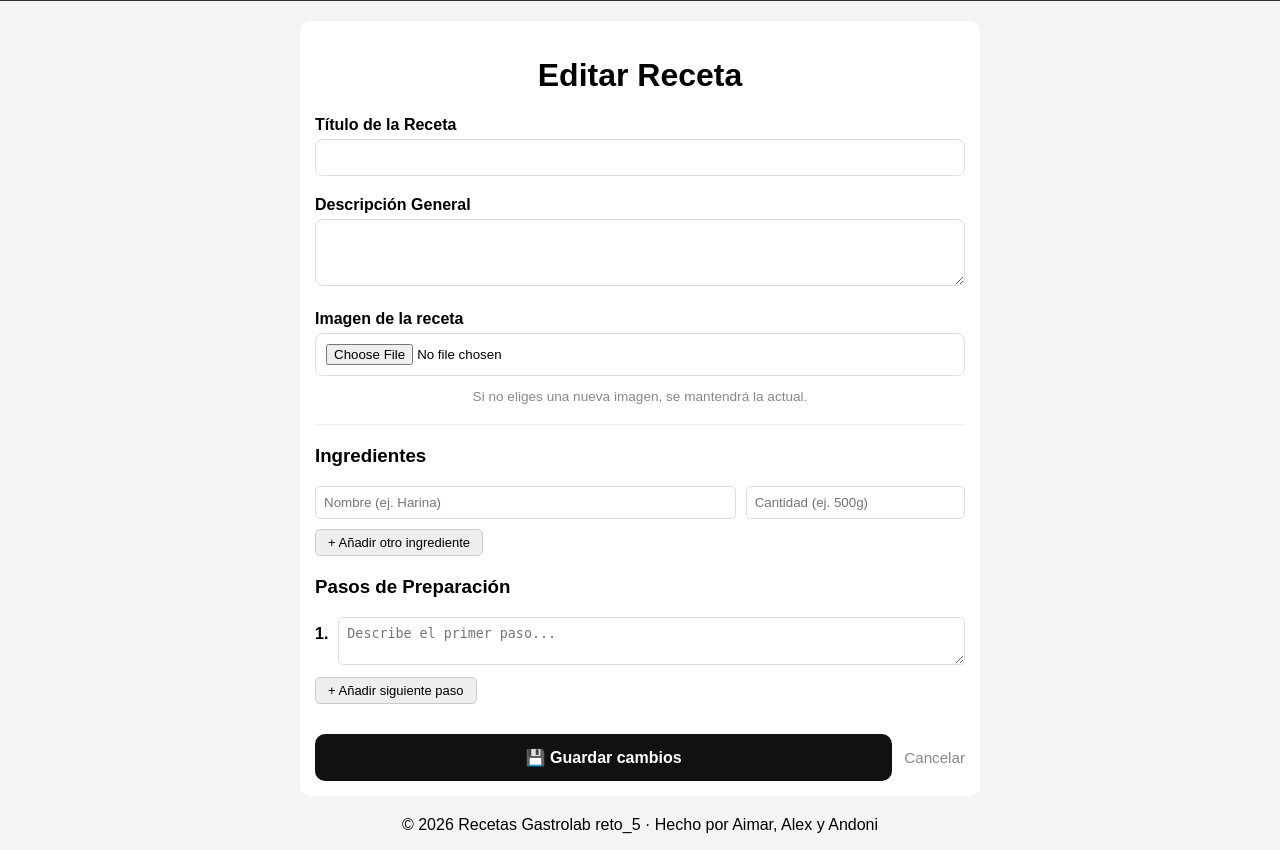
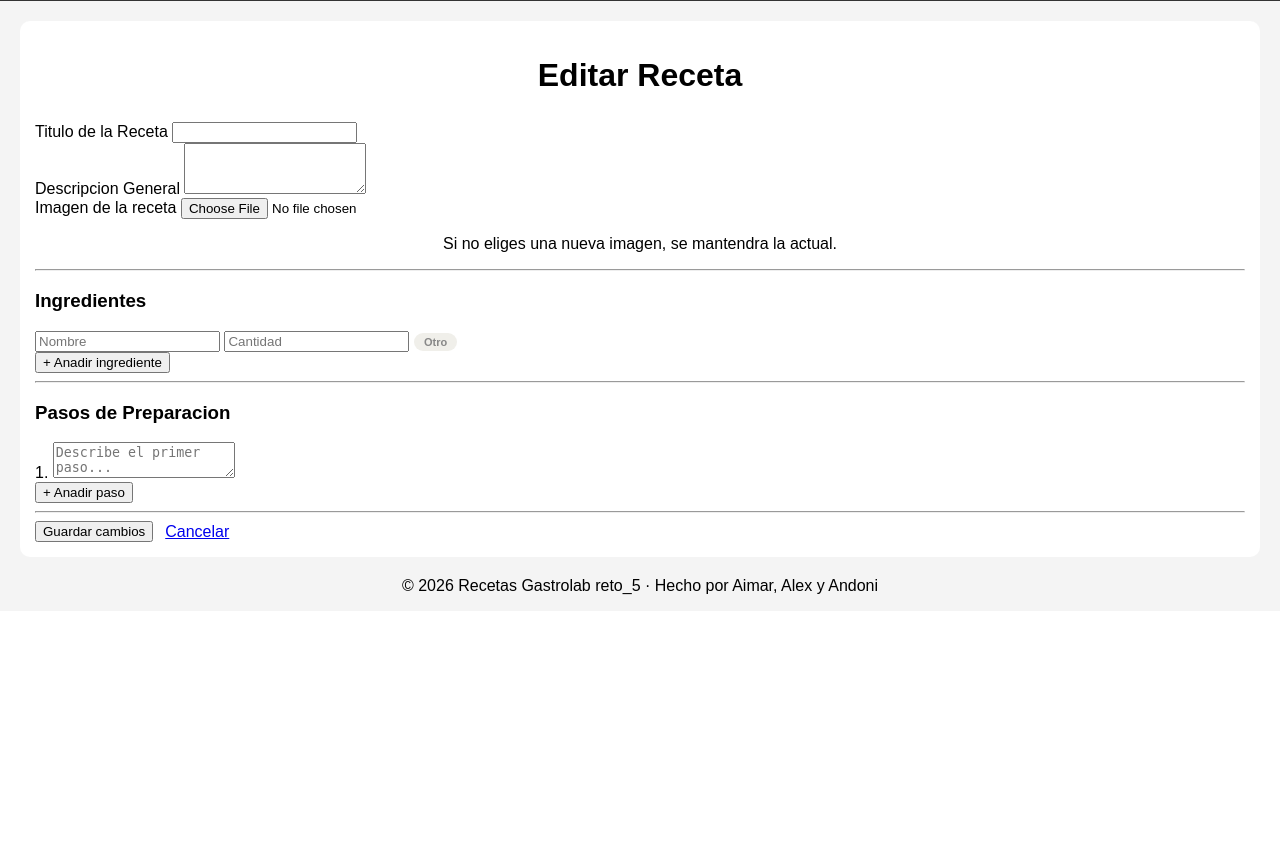
Before and after one commit to DamStonfri/Reto5-Grupo4, a Flask app: template recetas_flask/templates/editar_receta.html in a window 1280 px wide. Shown: the part 369-1219 px from the top of the page. After the commit the page ends 964 px from the top, so only its background shows below. Run offline with Flask 3, Linux system fonts and the light colour scheme; the template is opened without the code that fills it, so the values that code supplies are empty.

Commit message:
cambioseditarreceta

```diff
--- a/recetas_flask/templates/editar_receta.html
+++ b/recetas_flask/templates/editar_receta.html
@@ -1,132 +1,184 @@
 {% extends 'base.html' %}
 
 {% block content %}
-<div class="card" style="max-width: 650px; margin: 20px auto;">
-    <h1>Editar Receta</h1>
+<div class="page-wrapper--narrow">
+    <div class="card">
+        <h1 class="page-title" style="margin-bottom: 28px;">Editar Receta</h1>
 
         <form action="{{ url_for('editar_receta', receta_id=receta.id) }}" method="POST" enctype="multipart/form-data">
 
-        <div style="margin-bottom: 20px;">
-            <label style="display: block; font-weight: bold; margin-bottom: 5px;">Título de la Receta</label>
-            <input type="text" name="titulo" required value="{{ receta.titulo }}"
-                    style="width: 100%; padding: 10px; border-radius: 8px; border: 1px solid #ddd; box-sizing: border-box;">
+            <div class="form-group">
+                <label class="form-label">Titulo de la Receta</label>
+                <input class="form-control" type="text" name="titulo" required value="{{ receta.titulo }}">
             </div>
 
-        <div style="margin-bottom: 20px;">
-            <label style="display: block; font-weight: bold; margin-bottom: 5px;">Descripción General</label>
-            <textarea name="descripcion" rows="3"
-                        style="width: 100%; padding: 10px; border-radius: 8px; border: 1px solid #ddd; box-sizing: border-box;">{{ receta.descripcion }}</textarea>
+            <div class="form-group">
+                <label class="form-label">Descripcion General</label>
+                <textarea class="form-control" name="descripcion" rows="3">{{ receta.descripcion }}</textarea>
             </div>
 
-        <div style="margin-bottom: 20px;">
-            <label style="display: block; font-weight: bold; margin-bottom: 5px;">Imagen de la receta</label>
-
+            <div class="form-group">
+                <label class="form-label">Imagen de la receta</label>
                 {% if receta.imagen %}
                     <img src="{{ url_for('static', filename='uploads/' + receta.imagen) }}"
-                        style="width: 100%; max-height: 220px; object-fit: cover; border-radius: 8px; margin-bottom: 10px;">
+                        style="width:100%; max-height:200px; object-fit:cover; border-radius:var(--radius); margin-bottom:10px;">
                 {% endif %}
-
-            <input type="file" name="imagen" accept="image/*"
-                    style="width: 100%; padding: 10px; border-radius: 8px; border: 1px solid #ddd; box-sizing: border-box;">
-            <p style="color: #888; font-size: 0.85rem;">Si no eliges una nueva imagen, se mantendrá la actual.</p>
+                <input class="form-control" type="file" name="imagen" accept="image/*">
+                <p class="form-hint">Si no eliges una nueva imagen, se mantendra la actual.</p>
             </div>
 
-        <hr style="border: 0; border-top: 1px solid #eee; margin: 20px 0;">
+            <hr class="form-divider">
 
-        <div style="margin-bottom: 20px;">
-            <h3>Ingredientes</h3>
+            <!-- Ingredientes: se precargan desde la base de datos -->
+            <h3 class="form-section-title">Ingredientes</h3>
             <div id="contenedor-ingredientes">
                 {% for ing in ingredientes %}
-                <div class="ingrediente-row" style="display: flex; gap: 10px; margin-bottom: 10px;">
-                    <input type="text" name="ingrediente_nombre[]" value="{{ ing.nombre }}"
-                            placeholder="Nombre (ej. Harina)"
-                            style="flex: 2; padding: 8px; border-radius: 5px; border: 1px solid #ddd;">
-                    <input type="text" name="ingrediente_cantidad[]" value="{{ ing.cantidad }}"
-                            placeholder="Cantidad (ej. 500g)"
-                            style="flex: 1; padding: 8px; border-radius: 5px; border: 1px solid #ddd;">
+                <div class="dynamic-row" style="align-items:center; gap:8px;">
+                    <input class="form-control" type="text" name="ingrediente_nombre[]"
+                            value="{{ ing.nombre }}" placeholder="Nombre" style="flex:2"
+                            oninput="detectarCategoria(this)">
+                    <input class="form-control" type="text" name="ingrediente_cantidad[]"
+                            value="{{ ing.cantidad }}" placeholder="Cantidad" style="flex:1">
+                    <input type="hidden" name="ingrediente_categoria[]" value="{{ ing.categoria or 'otro' }}">
+                    <span class="categoria-badge badge-{{ ing.categoria or 'otro' }}">
+                        {{ {'proteina':'Proteina','vegetal':'Vegetal','carbohidrato':'Carbohidrato'}.get(ing.categoria, 'Otro') }}
+                    </span>
                 </div>
                 {% else %}
-                <div class="ingrediente-row" style="display: flex; gap: 10px; margin-bottom: 10px;">
-                    <input type="text" name="ingrediente_nombre[]" placeholder="Nombre (ej. Harina)"
-                            style="flex: 2; padding: 8px; border-radius: 5px; border: 1px solid #ddd;">
-                    <input type="text" name="ingrediente_cantidad[]" placeholder="Cantidad (ej. 500g)"
-                            style="flex: 1; padding: 8px; border-radius: 5px; border: 1px solid #ddd;">
+                <div class="dynamic-row" style="align-items:center; gap:8px;">
+                    <input class="form-control" type="text" name="ingrediente_nombre[]"
+                           placeholder="Nombre" style="flex:2" oninput="detectarCategoria(this)">
+                    <input class="form-control" type="text" name="ingrediente_cantidad[]"
+                           placeholder="Cantidad" style="flex:1">
+                    <input type="hidden" name="ingrediente_categoria[]" value="otro">
+                    <span class="categoria-badge badge-otro">Otro</span>
                 </div>
                 {% endfor %}
             </div>
+            <button type="button" class="btn-add" onclick="agregarIngrediente()">+ Anadir ingrediente</button>
 
-            <button type="button" onclick="agregarIngrediente()"
-                    style="background: #eee; border: 1px solid #ccc; padding: 5px 12px; border-radius: 5px; cursor: pointer; font-size: 13px;">
-                + Añadir otro ingrediente
-            </button>
-        </div>
+            <hr class="form-divider">
 
-        <div style="margin-bottom: 30px;">
-            <h3>Pasos de Preparación</h3>
+            <!-- Pasos: se precargan desde la base de datos -->
+            <h3 class="form-section-title">Pasos de Preparacion</h3>
             <div id="contenedor-pasos">
                 {% for paso in pasos %}
-                <div class="paso-row" style="margin-bottom: 12px; display: flex; gap: 10px; align-items: flex-start;">
-                    <span style="font-weight: bold; padding-top: 8px;">{{ paso.numero_paso }}.</span>
-                    <textarea name="paso_descripcion[]"
-                                style="width: 100%; padding: 8px; border-radius: 5px; border: 1px solid #ddd;">{{ paso.descripcion }}</textarea>
+                <div class="dynamic-row">
+                    <span class="step-num">{{ paso.numero_paso }}.</span>
+                    <textarea class="form-control" name="paso_descripcion[]">{{ paso.descripcion }}</textarea>
                 </div>
                 {% else %}
-                <div class="paso-row" style="margin-bottom: 12px; display: flex; gap: 10px; align-items: flex-start;">
-                    <span style="font-weight: bold; padding-top: 8px;">1.</span>
-                    <textarea name="paso_descripcion[]" placeholder="Describe el primer paso..."
-                                style="width: 100%; padding: 8px; border-radius: 5px; border: 1px solid #ddd;"></textarea>
+                <div class="dynamic-row">
+                    <span class="step-num">1.</span>
+                    <textarea class="form-control" name="paso_descripcion[]" placeholder="Describe el primer paso..."></textarea>
                 </div>
                 {% endfor %}
             </div>
+            <button type="button" class="btn-add" onclick="agregarPaso()">+ Anadir paso</button>
 
-            <button type="button" onclick="agregarPaso()"
-                    style="background: #eee; border: 1px solid #ccc; padding: 5px 12px; border-radius: 5px; cursor: pointer; font-size: 13px;">
-                + Añadir siguiente paso
-            </button>
+            <hr class="form-divider">
+
+            <div style="display:flex; gap:12px; align-items:center;">
+                <button type="submit" class="btn btn-dark btn-full">Guardar cambios</button>
+                <a href="{{ url_for('recetas') }}" class="btn btn-secondary">Cancelar</a>
+            </div>
+        </form>
+    </div>
 </div>
 
-        <div style="display: flex; gap: 12px; align-items: center;">
-            <button type="submit"
-                    style="flex: 1; padding: 14px; background-color: #111; color: white; border: none; border-radius: 10px; cursor: pointer; font-size: 16px; font-weight: bold;">
-                💾 Guardar cambios
-            </button>
-
-            <a href="{{ url_for('recetas') }}"
-                style="color: #888; text-decoration: none; font-size: 0.95rem;">Cancelar</a>
-        </div>
-
-    </form>
-</div>
+<!-- Estilos de los badges de categoria -->
+<style>
+.categoria-badge {
+    font-size: 11px; font-weight: 600;
+    padding: 3px 10px; border-radius: 999px;
+    white-space: nowrap; flex-shrink: 0;
+    transition: background 0.2s, color 0.2s;
+}
+.badge-proteina     { background: #FAECE7; color: #993C1D; }
+.badge-vegetal      { background: #EAF3DE; color: #3B6D11; }
+.badge-carbohidrato { background: #E6F1FB; color: #185FA5; }
+.badge-otro         { background: #f0efea; color: #888; }
+</style>
 
 <script>
-    let pasoContador = {{ pasos|length if pasos else 1 }};
+const CATEGORIAS = {
+    proteina: [
+        "pollo","pechuga","ternera","cerdo","cordero","salmon","atun","merluza",
+        "bacalao","gambas","langostinos","huevo","huevos","tofu","tempeh","lentejas",
+        "garbanzos","alubias","judias","frijoles","seitan","queso","requesón",
+        "clara","claras","jamon","chorizo","anchoas","sardinas","caballa","lubina",
+        "dorada","rape","calamar","pulpo","mejillones","almejas","carne","filete",
+        "lomo","costilla","hamburguesa","pavo","pato","conejo","bonito"
+    ],
+    vegetal: [
+        "tomate","cebolla","ajo","zanahoria","espinacas","lechuga","pimiento",
+        "pepino","calabacin","berenjena","brocoli","coliflor","col","repollo",
+        "acelgas","rucula","canonigos","champinon","seta","nabo","remolacha",
+        "apio","puerro","esparrago","esparragos","alcachofa","judia verde",
+        "guisante","aguacate","kale","hinojo","perejil","cilantro","albahaca",
+        "menta","romero","tomillo","oregano","laurel","eneldo","cebollino",
+        "coles de bruselas","maiz"
+    ],
+    carbohidrato: [
+        "arroz","pasta","macarrones","espaguetis","fideos","pan","baguette",
+        "harina","avena","quinoa","cuscus","bulgur","patata","patatas","boniato",
+        "polenta","mijo","trigo","centeno","espelta","cebada","galletas","cereales",
+        "granola","tostada","noodles","lasana","ravioles","tagliatelle","gnocchi",
+        "semola","pan de molde","pan integral"
+    ]
+};
+
+const LABELS = { proteina: "Proteina", vegetal: "Vegetal", carbohidrato: "Carbohidrato", otro: "Otro" };
+
+function clasificarIngrediente(nombre) {
+    const n = nombre.toLowerCase().trim();
+    if (!n) return "otro";
+    for (const [cat, lista] of Object.entries(CATEGORIAS)) {
+        if (lista.some(k => n.includes(k) || k.includes(n))) return cat;
+    }
+    return "otro";
+}
+
+function detectarCategoria(inputNombre) {
+    const row    = inputNombre.closest('.dynamic-row');
+    const hidden = row.querySelector('input[name="ingrediente_categoria[]"]');
+    const badge  = row.querySelector('.categoria-badge');
+    const cat    = clasificarIngrediente(inputNombre.value);
+    hidden.value      = cat;
+    badge.className   = `categoria-badge badge-${cat}`;
+    badge.textContent = LABELS[cat];
+}
 
 function agregarIngrediente() {
     const contenedor = document.getElementById('contenedor-ingredientes');
-        const nuevoDiv = document.createElement('div');
-        nuevoDiv.className = 'ingrediente-row';
-        nuevoDiv.style = 'display: flex; gap: 10px; margin-bottom: 10px;';
-        nuevoDiv.innerHTML = `
-            <input type="text" name="ingrediente_nombre[]" placeholder="Nombre"
-                    style="flex: 2; padding: 8px; border-radius: 5px; border: 1px solid #ddd;">
-            <input type="text" name="ingrediente_cantidad[]" placeholder="Cantidad"
-                    style="flex: 1; padding: 8px; border-radius: 5px; border: 1px solid #ddd;">
+    const div = document.createElement('div');
+    div.className = 'dynamic-row';
+    div.style.cssText = 'align-items:center; gap:8px;';
+    div.innerHTML = `
+        <input class="form-control" type="text" name="ingrediente_nombre[]"
+               placeholder="Nombre" style="flex:2" oninput="detectarCategoria(this)">
+        <input class="form-control" type="text" name="ingrediente_cantidad[]"
+               placeholder="Cantidad" style="flex:1">
+        <input type="hidden" name="ingrediente_categoria[]" value="otro">
+        <span class="categoria-badge badge-otro">Otro</span>
     `;
-        contenedor.appendChild(nuevoDiv);
+    contenedor.appendChild(div);
 }
+
+// pasoContador se inicializa con el numero de pasos existentes
+let pasoContador = {{ pasos|length if pasos else 1 }};
 
 function agregarPaso() {
     pasoContador++;
     const contenedor = document.getElementById('contenedor-pasos');
-        const nuevoDiv = document.createElement('div');
-        nuevoDiv.className = 'paso-row';
-        nuevoDiv.style = 'margin-bottom: 12px; display: flex; gap: 10px; align-items: flex-start;';
-        nuevoDiv.innerHTML = `
-            <span style="font-weight: bold; padding-top: 8px;">${pasoContador}.</span>
-            <textarea name="paso_descripcion[]" placeholder="Describe el paso..."
-                        style="width: 100%; padding: 8px; border-radius: 5px; border: 1px solid #ddd;"></textarea>
+    const div = document.createElement('div');
+    div.className = 'dynamic-row';
+    div.innerHTML = `
+        <span class="step-num">${pasoContador}.</span>
+        <textarea class="form-control" name="paso_descripcion[]" placeholder="Describe el paso..."></textarea>
     `;
-        contenedor.appendChild(nuevoDiv);
+    contenedor.appendChild(div);
 }
 </script>
+
 {% endblock %}
```
Lines whose indentation alone changed are shown as unchanged.
